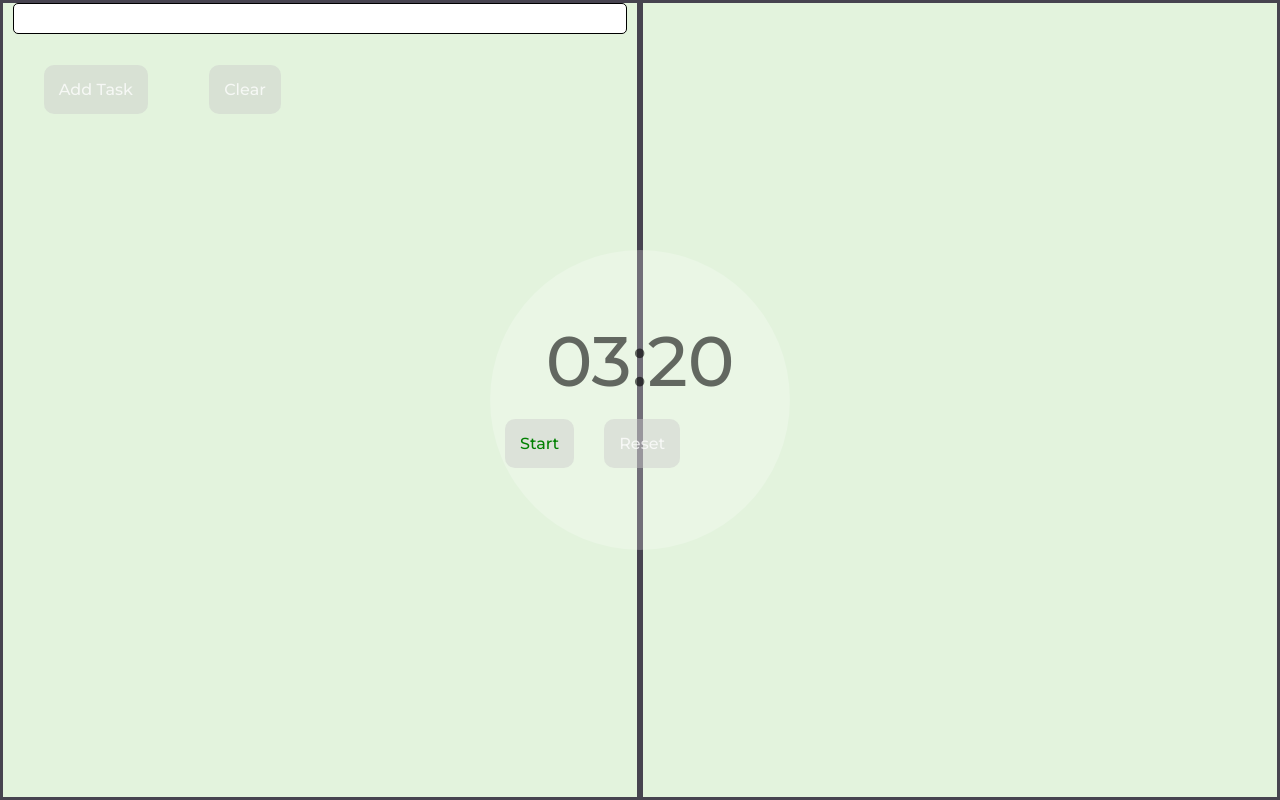
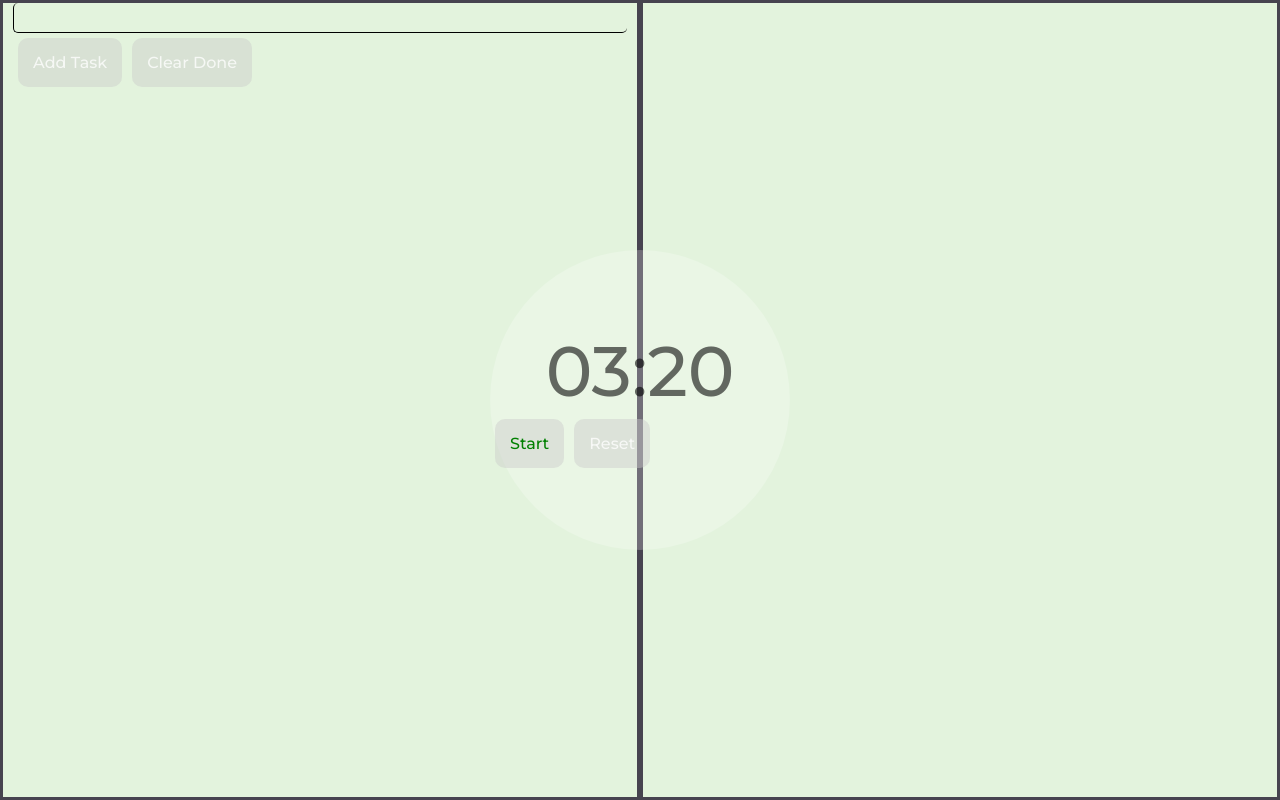
Before and after one commit to KozGrachev/Tomatracker, a React (Create React App) app: page / in a window 1280 px wide. Built offline with nearby package versions, Linux system fonts and the light colour scheme.

Commit message:
added minimal styling to task list

```diff
--- a/src/TaskHandler.js
+++ b/src/TaskHandler.js
@@ -29,15 +29,6 @@ export default function TaskHandler() {
     localStorage.setItem(LOCAL_STORAGE_KEY, JSON.stringify(todos));
   }, [todos]);
 
-  function toggleTodo(id) {
-    const newTodos = [...todos]
-    /*Find the id*/
-    const todo = newTodos.find(todo => todo.id === id)
-    /*toggle that todo*/
-    todo.complete = !todo.complete
-    setTodos(newTodos)
-  }
-
   function handleAddTodo(e) {
     console.log("todoNameRef:", todoNameRef);
     const name = todoNameRef.current.value;
@@ -51,18 +42,26 @@ export default function TaskHandler() {
     todoNameRef.current.value = null; //clears box
   }
 
+  function toggleTodo(id) {
+    const newTodos = [...todos]
+    /*Find the id*/
+    const todo = newTodos.find(todo => todo.id === id)
+    /*toggle that todo to it's opposite*/
+    todo.complete = !todo.complete
+    setTodos(newTodos)
+  }
+
   function handleClearTodos() {
     const newTodos = todos.filter(todo => !todo.complete)
     setTodos(newTodos);
-
   }
 
   return (
       <>
       <TodoList todos={todos} toggleTodo ={toggleTodo} />
-      <input className="input" ref={todoNameRef} type="text" />
+      <input className="input-textbox" ref={todoNameRef} type="text" />
       <button className="button" onClick={handleAddTodo}>Add Task</button>
-      <button onClick={handleClearTodos}>Clear</button>
+      <button onClick={handleClearTodos}>Clear Done</button>
     </>
   )
 }
--- a/src/Todo.js
+++ b/src/Todo.js
@@ -10,9 +10,7 @@ export default function Todo({ todo, toggleTodo }) {
       <label>
           <input type='checkbox' checked={todo.complete} onChange={handleTodoClick} />
           {todo.name}
-
       </label>
-
     </div>
   )
 }
--- a/src/css/buttons.css
+++ b/src/css/buttons.css
@@ -17,7 +17,7 @@ button{
   border-radius: 10px;
   font-size: medium;
   padding: 15px;
-  margin: 5%;
+  margin: 5px;
   border: none;
   background-color: rgba(202, 202, 202, 0.445);
   color: rgba(255, 255, 255, 0.753);
--- a/src/css/task-handler.css
+++ b/src/css/task-handler.css
@@ -1,8 +1,11 @@
-input {
-  border: 1px solid black;
+.input-textbox {
+  border:none;
+  border-left: 1px solid black;
+  border-bottom: 1px solid black;
   border-radius: 5px;
   font-size: inherit;
   padding: 5px 10px;
   outline: none;
   width: 100%;
+  background: transparent;
 }
```
